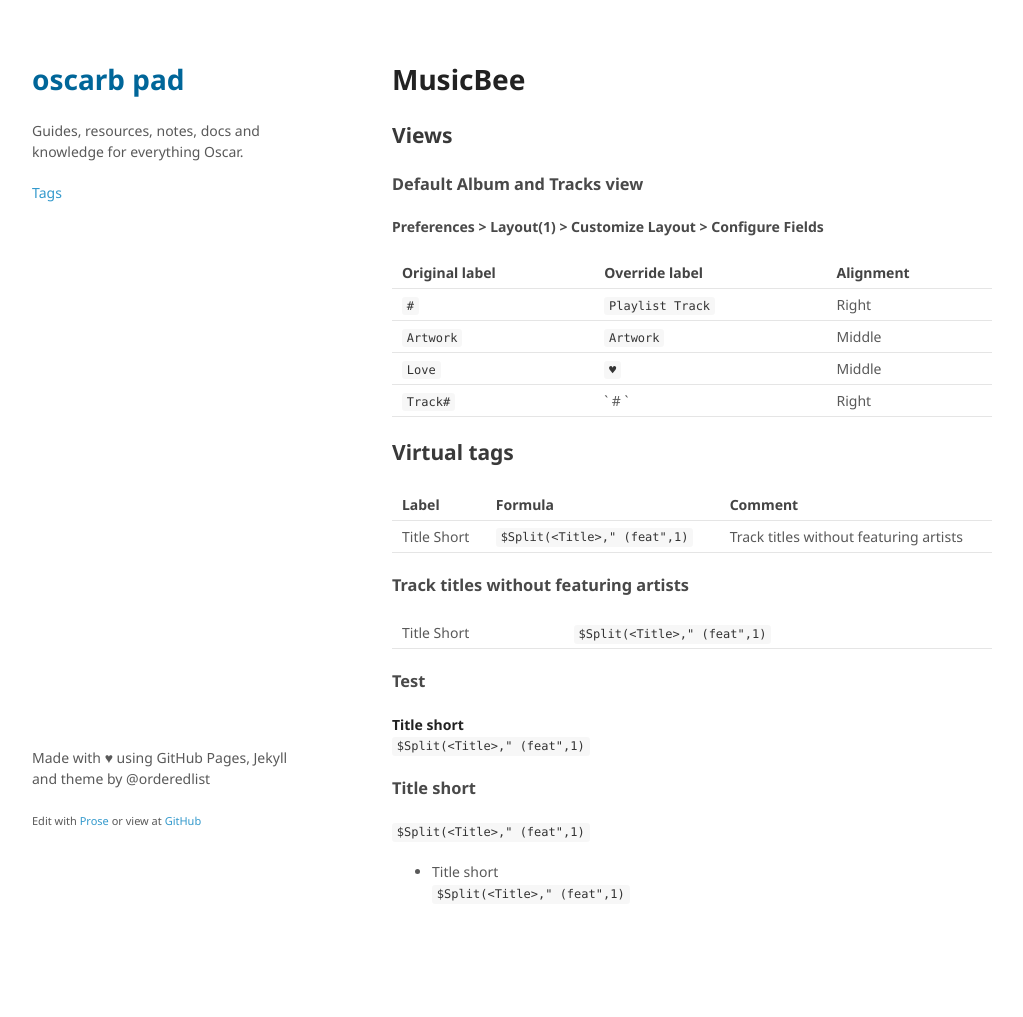
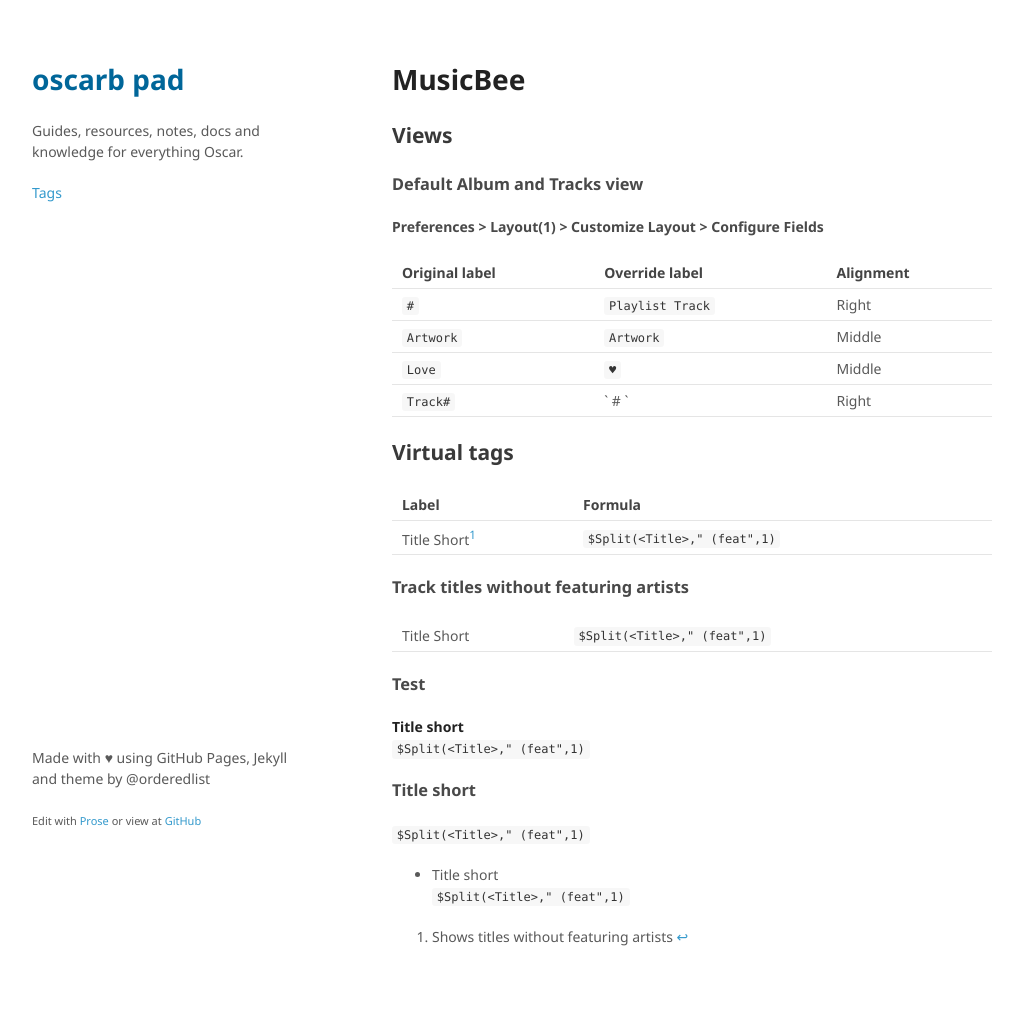
Before and after one commit to oscarb/pad, a Jekyll site: the page built from _docs/musicbee.md, in a window 1280 px wide. Shown: the whole page, without its empty margins (128-1151 px from the left). Built offline with Jekyll 4.4.1, drawn with Linux system fonts in a browser that asks for light colours; before the commit the page ends 973 px from its top, so only the background shows below that.

Commit message:
Updated musicbee.md

```diff
--- a/_docs/musicbee.md
+++ b/_docs/musicbee.md
@@ -23,9 +23,12 @@ Original label | Override label   | Alignment
 
 ## Virtual tags
 
-Label | Formula | Comment
+Label | Formula
 ------|---------|---------------------------
-Title Short | `$Split(<Title>," (feat",1)` | Track titles without featuring artists
+Title Short[^1] | `$Split(<Title>," (feat",1)`
+
+
+[^1]: Shows titles without featuring artists
 
 
 ### Track titles without featuring artists
```
